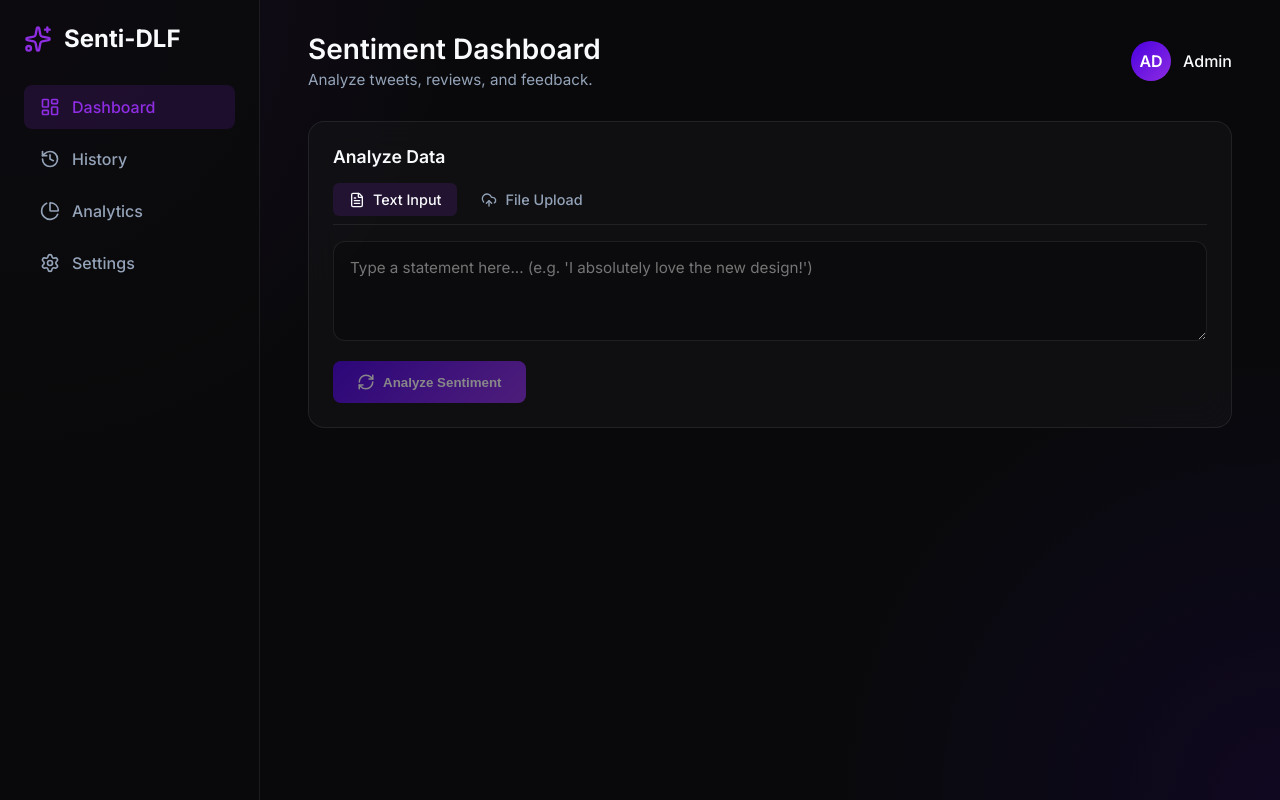
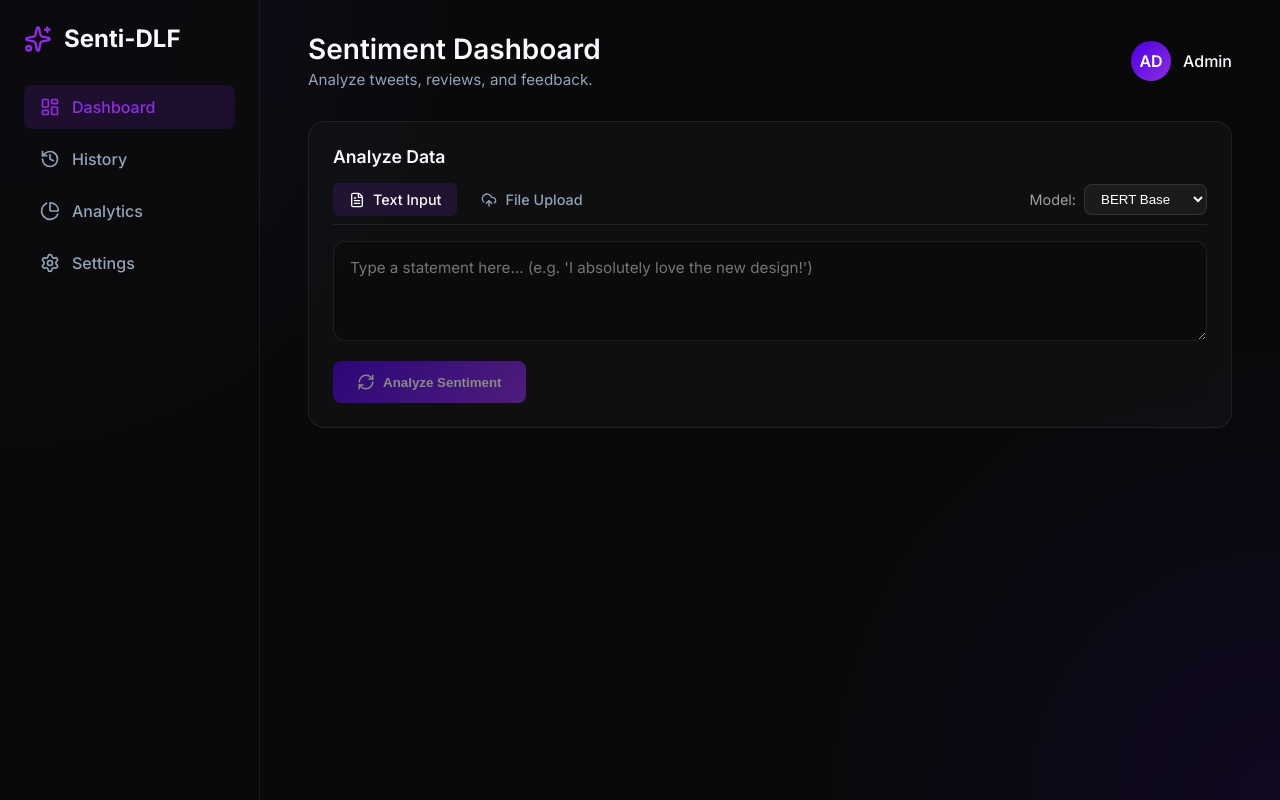
Before and after one commit to samarthFTR/Senti-DLF, a React (Vite) app in the folder frontend/: page / in a window 1280 px wide. Built offline with nearby package versions, Linux system fonts and the light colour scheme.

Commit message:
feat(frontend): add model selector dropdown for BERT/DeBERTa switching

```diff
--- a/frontend/src/App.tsx
+++ b/frontend/src/App.tsx
@@ -34,6 +34,7 @@ interface AspectInsight {
 
 function App() {
   const [activeTab, setActiveTab] = useState<'text' | 'file'>('text');
+  const [model, setModel] = useState<'bert' | 'deberta'>('bert');
   const [text, setText] = useState('');
   const [file, setFile] = useState<File | null>(null);
   const fileInputRef = useRef<HTMLInputElement>(null);
@@ -71,7 +72,7 @@ function App() {
         const response = await fetch('http://localhost:8000/api/v1/predict', {
           method: 'POST',
           headers: { 'Content-Type': 'application/json' },
-          body: JSON.stringify({ text: text.trim() }),
+          body: JSON.stringify({ text: text.trim(), model }),
         });
 
         if (!response.ok) {
@@ -83,6 +84,7 @@ function App() {
       } else {
         const formData = new FormData();
         formData.append('file', file!);
+        formData.append('model', model);
 
         const response = await fetch('http://localhost:8000/api/v1/predict/file', {
           method: 'POST',
@@ -177,6 +179,26 @@ function App() {
               >
                 <UploadCloud size={16} /> File Upload
               </button>
+
+              <div className="model-selector" style={{ marginLeft: 'auto', display: 'flex', alignItems: 'center', gap: '8px' }}>
+                <span style={{ fontSize: '0.9rem', color: '#a0a0a0' }}>Model:</span>
+                <select
+                  value={model}
+                  onChange={(e) => setModel(e.target.value as 'bert' | 'deberta')}
+                  style={{
+                    padding: '6px 12px',
+                    borderRadius: '8px',
+                    background: 'rgba(255, 255, 255, 0.05)',
+                    border: '1px solid rgba(255, 255, 255, 0.1)',
+                    color: '#fff',
+                    outline: 'none',
+                    cursor: 'pointer'
+                  }}
+                >
+                  <option value="bert" style={{ color: '#000' }}>BERT Base</option>
+                  <option value="deberta" style={{ color: '#000' }}>DeBERTa v3</option>
+                </select>
+              </div>
             </div>
 
             {activeTab === 'text' ? (
```
